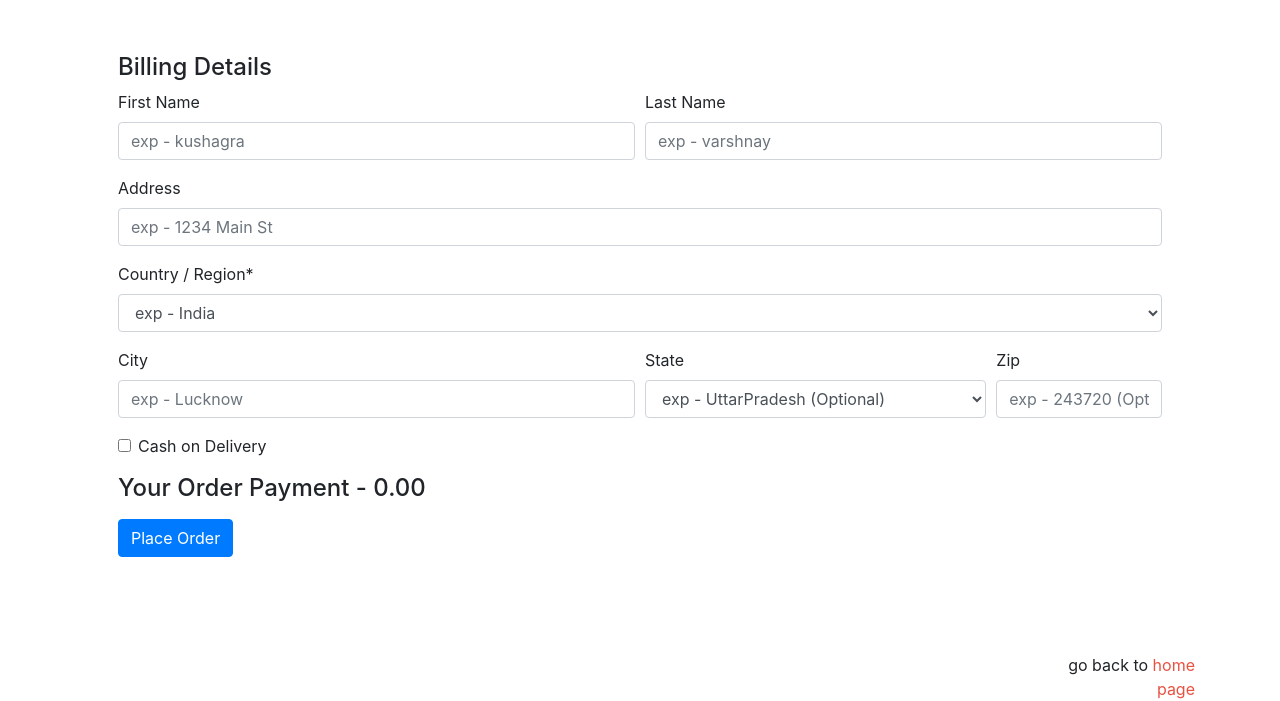
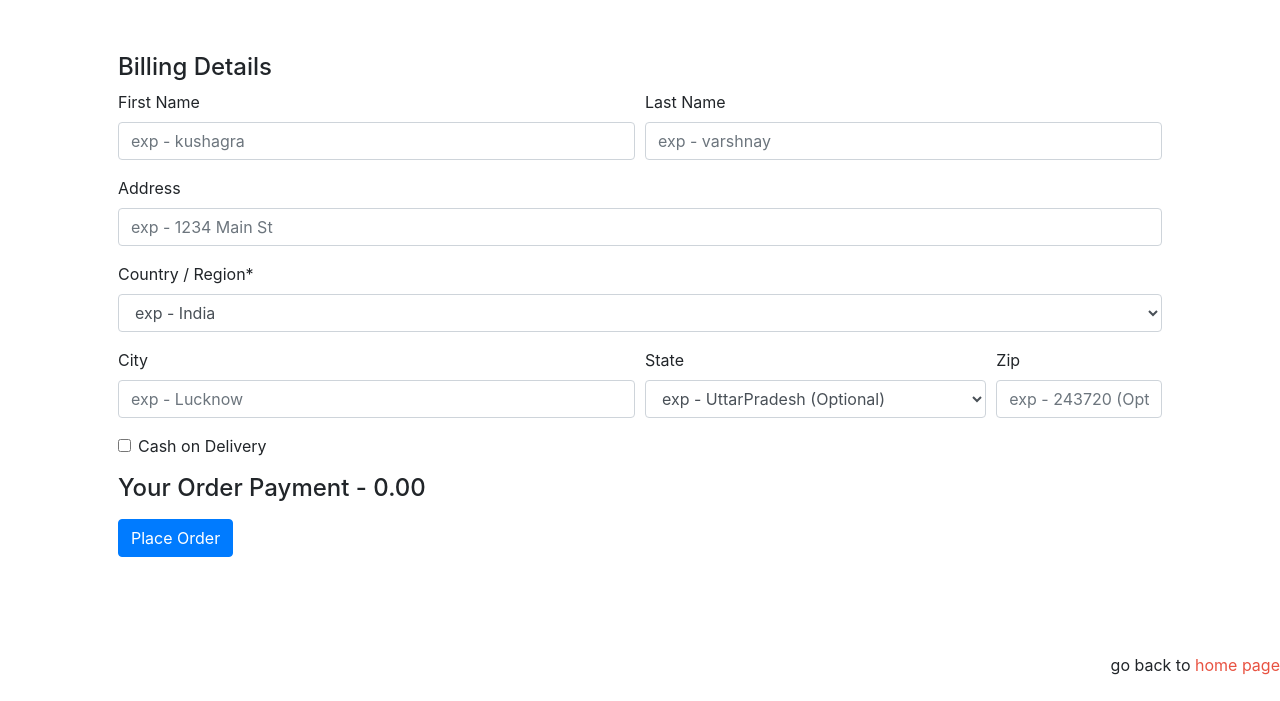
Before and after one commit to githubKushagra/nidhi-grocery, a website: page public/payment.html in a window 1280 px wide. Shown: the part 99-800 px from the top of the page. Drawn offline with nearby package versions, Linux system fonts and the light colour scheme.

```diff
--- a/public/payment.html
+++ b/public/payment.html
@@ -116,14 +116,10 @@
         </form>
     </div>
 
-    <div class="container">
-        <div class="row">
-            <div class="col offset-10">
-                    <div class="text-right"><i class="fa fa-fighter-jet" style="color: #FFFFFF; font-size: 15px;"></i>go back to <a href="index.html" style="list-style: none; color: #e74d3cf8;">home page</a></div>
-            </div>
-        </div>
-    </div>
-    </div>
+
+
+</div>
+    <div class="text-right"><i class="fa fa-fighter-jet" style="color: #FFFFFF; font-size: 15px;"></i>go back to <a href="index.html" style="list-style: none; color: #e74d3cf8;">home page</a></div>
 
 
 
```
